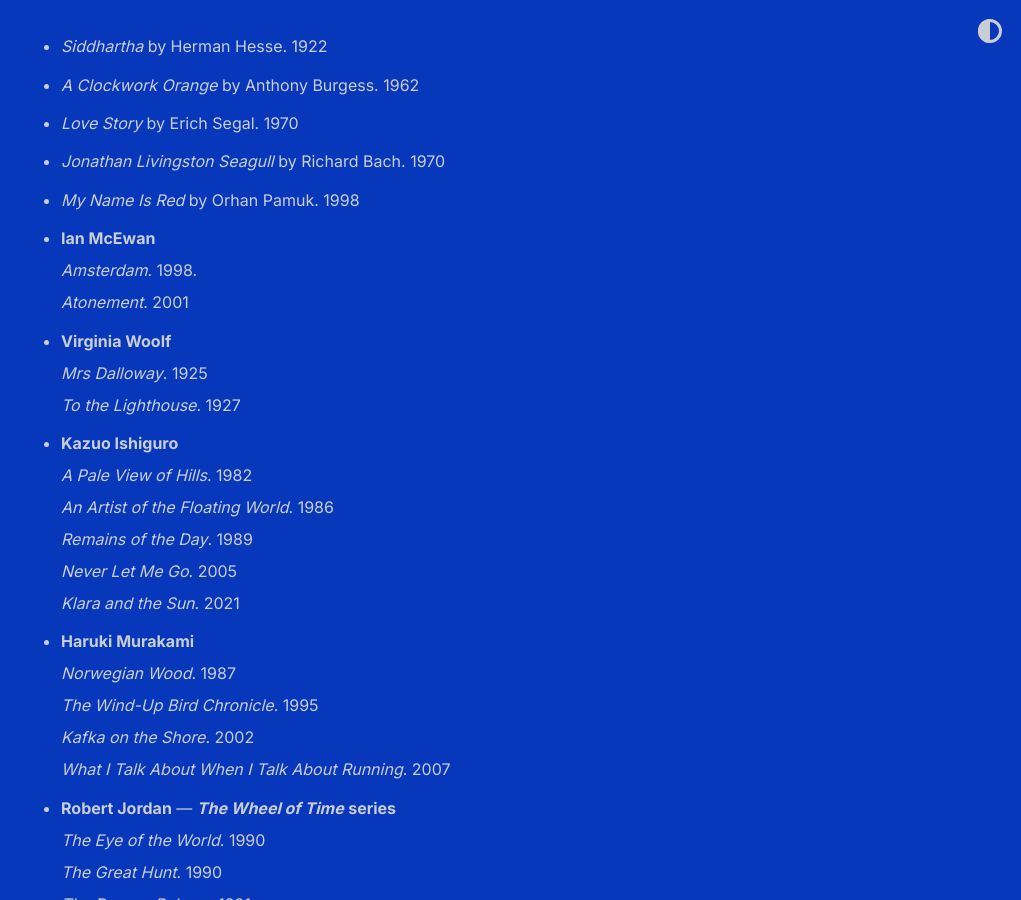
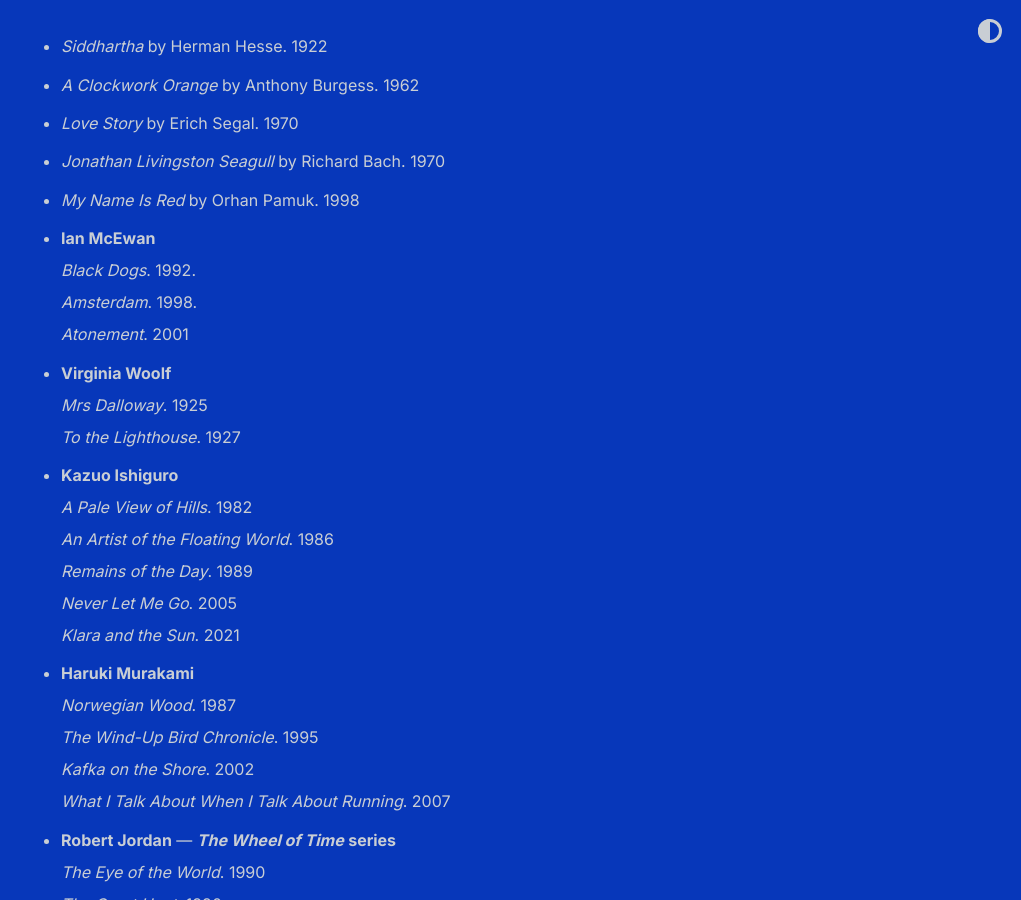
Before and after one commit to shihankanungo/shihankanungo.github.io, a Jekyll site: the page built from books.md, in a window 1280 px wide and 900 px high, scrolled down 890 px. Shown: the whole window, without its empty margins (259-1280 px from the left). Built offline with Jekyll 4.4.1, drawn with Linux system fonts in a browser that asks for light colours.

Commit message:
Update books.md

```diff
--- a/books.md
+++ b/books.md
@@ -17,6 +17,7 @@ These are the books I have read in 2025 (so far!) <br>
 - *Jonathan Livingston Seagull* by Richard Bach. 1970
 - *My Name Is Red* by Orhan Pamuk. 1998
 - **Ian McEwan** <br>
+  *Black Dogs*. 1992. <br>
   *Amsterdam*. 1998. <br>
   *Atonement*. 2001
 - **Virginia Woolf** <br>
```
